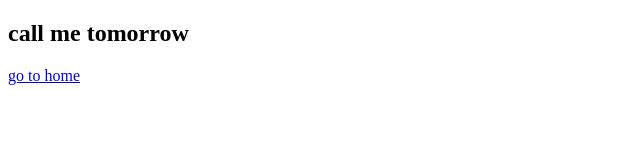
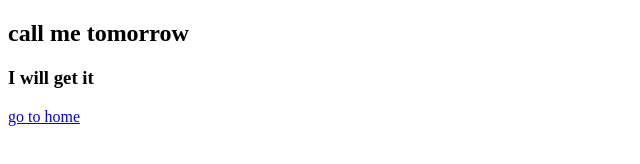
Before and after one commit to asuroviakter512-netizen/problem-will-not-last-forever, a plain HTML site: page contact.html in a window 1280 px wide. Shown: the whole page, without its empty margins (0-640 px from the left). Drawn offline with Linux system fonts and the light colour scheme.

Commit message:
my second commit

```diff
--- a/contact.html
+++ b/contact.html
@@ -7,6 +7,7 @@
 </head>
 <body>
     <h2>call me tomorrow</h2>
+    <h3> I will get it</h3>
     <a href="index.html">go to home</a>
 </body>
 </html>
```
